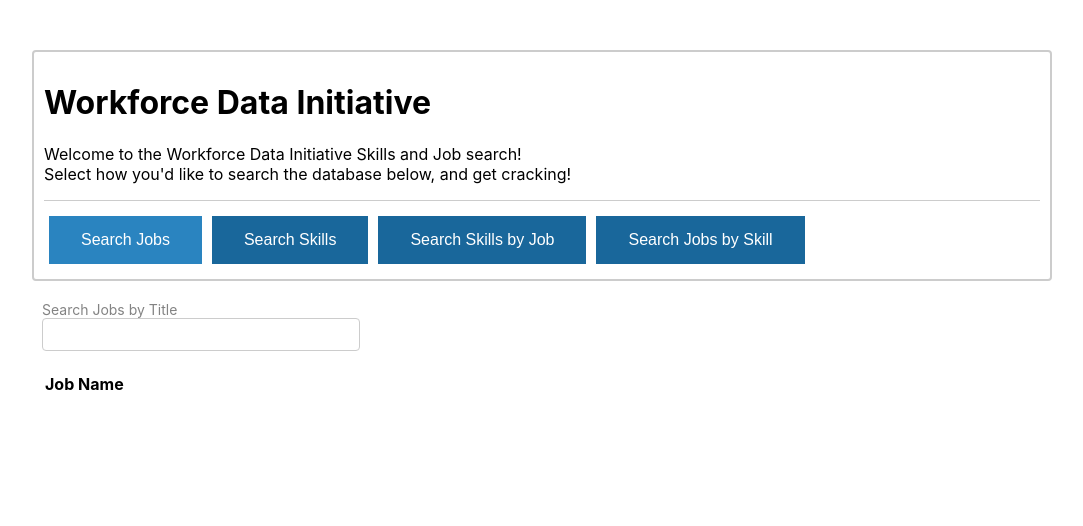
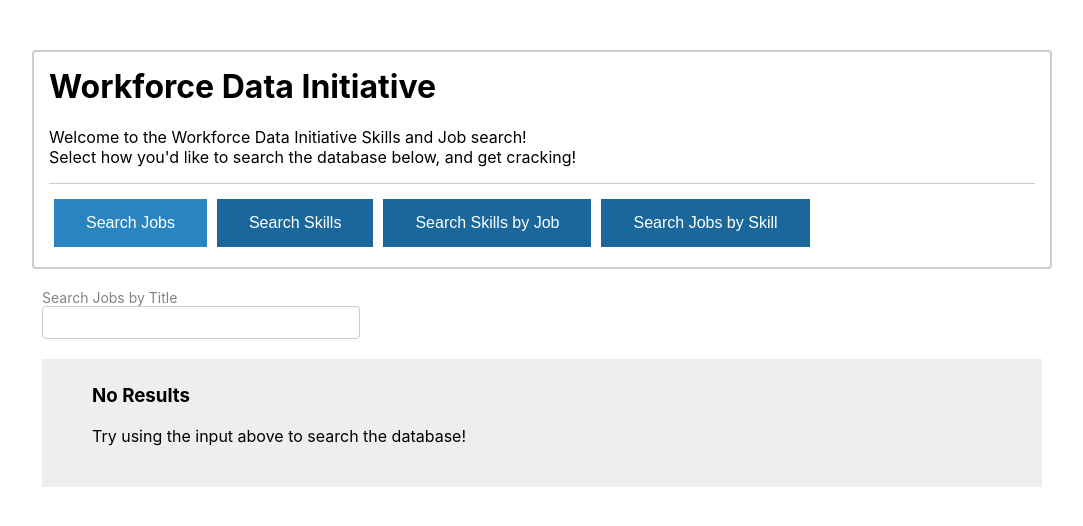
Before and after one commit to spludlow/FreshworksSkillsTest, a React (Create React App) app: page / in a window 1280 px wide. Shown: the top 526 px of the page, without its empty margins (98-1181 px from the left). Built offline with nearby package versions, Linux system fonts and the light colour scheme.

Commit message:
add common tiny components

```diff
--- a/src/App.css
+++ b/src/App.css
@@ -1,3 +1,7 @@
+h1,
+h3 {
+  margin-top: 0;
+}
 .App {
   /* text-align: center; */
   padding: 50px;
@@ -9,7 +13,7 @@
 
 .header {
   border: 2px solid #ccc;
-  padding: 10px;
+  padding: 15px;
   border-radius: 4px;
 }
 
@@ -94,6 +98,20 @@ label {
   border-bottom: 1px solid #ccc;
 }
 
+.no-results,
+.error-results {
+  padding: 25px 50px;
+}
+
+.no-results {
+  background: #eee;
+}
+
+.error-results {
+  color: #b30202;
+  background: #ffd3d3;
+}
+
 @media (max-width: 400px) {
   .App {
     padding: 10px;
--- /dev/null
+++ b/src/components/CommonComponents.js
@@ -0,0 +1,20 @@
+import React from "react";
+import "../App.css";
+
+export function NoResults() {
+  return (
+    <div className="no-results">
+      <h3>No Results</h3>
+      <p>Try using the input above to search the database!</p>
+    </div>
+  );
+}
+
+export function ErrorResult({ error }) {
+  return (
+    <div className="error-results">
+      <h3>Error!</h3>
+      <p>{error.data.error.message}</p>
+    </div>
+  );
+}
--- a/src/components/SearchJobs.js
+++ b/src/components/SearchJobs.js
@@ -2,6 +2,7 @@ import React, { useCallback, useState } from "react";
 import { useSearchJobsQuery } from "../features/jobSkills/job-skills-api-slice";
 import "../App.css";
 import debounce from "lodash.debounce";
+import { ErrorResult, NoResults } from "./CommonComponents";
 
 function SearchJobs() {
   const [value, setValue] = useState("");
@@ -34,11 +35,10 @@ function SearchJobs() {
       ) : (
         <>
           {error ? (
-            <div>
-              <h3>Error!</h3>
-              <p>{error.data.error.message}</p>
-            </div>
+            <ErrorResult error={error} />
           ) : (
+            <>
+              {data && data.length ? (
                 <table>
                   <thead>
                     <tr>
@@ -53,6 +53,10 @@ function SearchJobs() {
                     ))}
                   </tbody>
                 </table>
+              ) : (
+                <NoResults />
+              )}
+            </>
           )}
         </>
       )}
--- a/src/components/SearchJobsBySkill.js
+++ b/src/components/SearchJobsBySkill.js
@@ -5,6 +5,7 @@ import {
 } from "../features/jobSkills/job-skills-api-slice";
 import "../App.css";
 import Autocomplete from "./Autocomplete";
+import { ErrorResult, NoResults } from "./CommonComponents";
 
 function SearchJobsBySkill() {
   const [skill, setSkill] = useState(null);
@@ -27,13 +28,10 @@ function SearchJobsBySkill() {
       ) : (
         <>
           {error ? (
-            <div>
-              <h3>Error!</h3>
-              <p>
-                {error.data.error.message} ({skill.suggestion})
-              </p>
-            </div>
+            <ErrorResult error={error} />
           ) : (
+            <>
+              {data.jobs && data.jobs.length ? (
                 <table>
                   <thead>
                     <tr>
@@ -43,17 +41,19 @@ function SearchJobsBySkill() {
                     </tr>
                   </thead>
                   <tbody>
-                {data.jobs
-                  ? data.jobs.map((job) => (
+                    {data.jobs.map((job) => (
                       <tr key={skill.skill_uuid}>
                         <td>{job.job_title}</td>
                         <td>{job.importance}</td>
                         <td>{job.level}</td>
                       </tr>
-                    ))
-                  : null}
+                    ))}
                   </tbody>
                 </table>
+              ) : (
+                <NoResults />
+              )}
+            </>
           )}
         </>
       )}
--- a/src/components/SearchSkills.js
+++ b/src/components/SearchSkills.js
@@ -2,6 +2,7 @@ import React, { useCallback, useState } from "react";
 import { useSearchSkillsQuery } from "../features/jobSkills/job-skills-api-slice";
 import "../App.css";
 import debounce from "lodash.debounce";
+import { ErrorResult, NoResults } from "./CommonComponents";
 
 function SearchSkills() {
   const [value, setValue] = useState("");
@@ -33,11 +34,10 @@ function SearchSkills() {
       ) : (
         <>
           {error ? (
-            <div>
-              <h3>Error!</h3>
-              <p>{error.data.error.message}</p>
-            </div>
+            <ErrorResult error={error} />
           ) : (
+            <>
+              {data && data.length ? (
                 <table>
                   <thead>
                     <tr>
@@ -52,6 +52,10 @@ function SearchSkills() {
                     ))}
                   </tbody>
                 </table>
+              ) : (
+                <NoResults />
+              )}
+            </>
           )}
         </>
       )}
--- a/src/components/SearchSkillsByJob.js
+++ b/src/components/SearchSkillsByJob.js
@@ -5,6 +5,7 @@ import {
 } from "../features/jobSkills/job-skills-api-slice";
 import "../App.css";
 import Autocomplete from "./Autocomplete";
+import { ErrorResult, NoResults } from "./CommonComponents";
 
 function SearchSkillsByJob() {
   const [job, setJob] = useState(null);
@@ -27,13 +28,10 @@ function SearchSkillsByJob() {
       ) : (
         <>
           {error ? (
-            <div>
-              <h3>Error!</h3>
-              <p>
-                {error.data.error.message} ({job.suggestion})
-              </p>
-            </div>
+            <ErrorResult error={error} />
           ) : (
+            <>
+              {data.skills && data.skills.length ? (
                 <table>
                   <thead>
                     <tr>
@@ -44,18 +42,20 @@ function SearchSkillsByJob() {
                     </tr>
                   </thead>
                   <tbody>
-                {data.skills
-                  ? data.skills.map((skill) => (
+                    {data.skills.map((skill) => (
                       <tr key={skill.skill_uuid}>
                         <td>{skill.skill_name}</td>
                         <td>{skill.description}</td>
                         <td>{skill.importance}</td>
                         <td>{skill.level}</td>
                       </tr>
-                    ))
-                  : null}
+                    ))}
                   </tbody>
                 </table>
+              ) : (
+                <NoResults />
+              )}
+            </>
           )}
         </>
       )}
```
Lines whose indentation alone changed are shown as unchanged.
